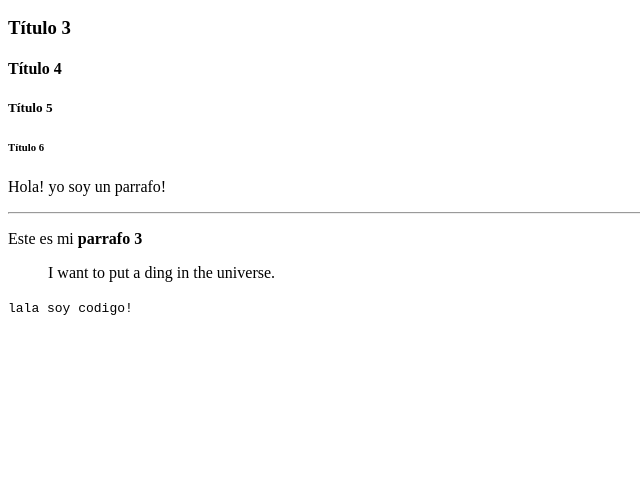
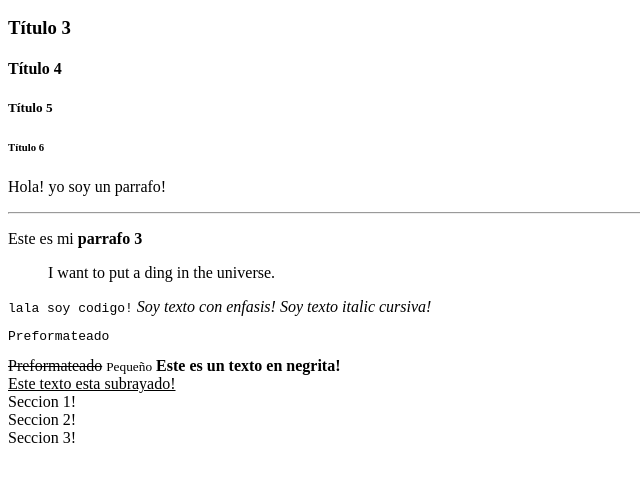
Before and after one commit to soniam08/Mi-primera-pagina, a plain HTML site: page index.html in a window 1280 px wide. Shown: the part 110-592 px from the top of the page, without its empty margins (0-640 px from the left). Drawn offline with Linux system fonts and the light colour scheme.

Commit message:
Añadimos varias etiquetas

```diff
--- a/index.html
+++ b/index.html
@@ -16,5 +16,16 @@
         <p>Este es mi <b>parrafo 3</b></p>
         <blockquote>I want to put a ding in the universe.</blockquote>
         <code>lala soy codigo!</code>
+        <em>Soy texto con enfasis!</em>
+        <i>Soy texto italic cursiva!</i>
+        <pre>Preformateado</pre>
+        <s>Preformateado</s>
+        <small>Pequeño</small>
+        <strong>Este es un texto en negrita!</strong>
+        <br>
+        <u>Este texto esta subrayado!</u>
+        <div>Seccion 1!</div>
+        <div>Seccion 2!</div>
+        <div>Seccion 3!</div>
     </body>
 </html>
```
